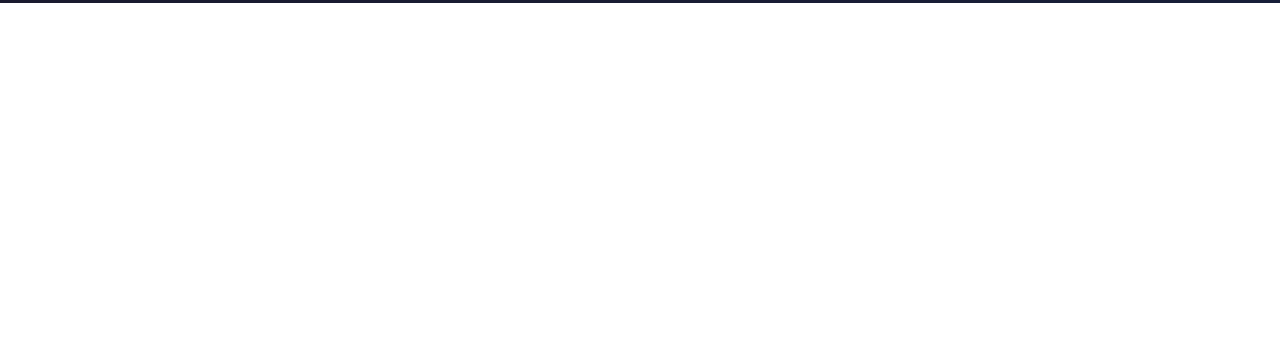
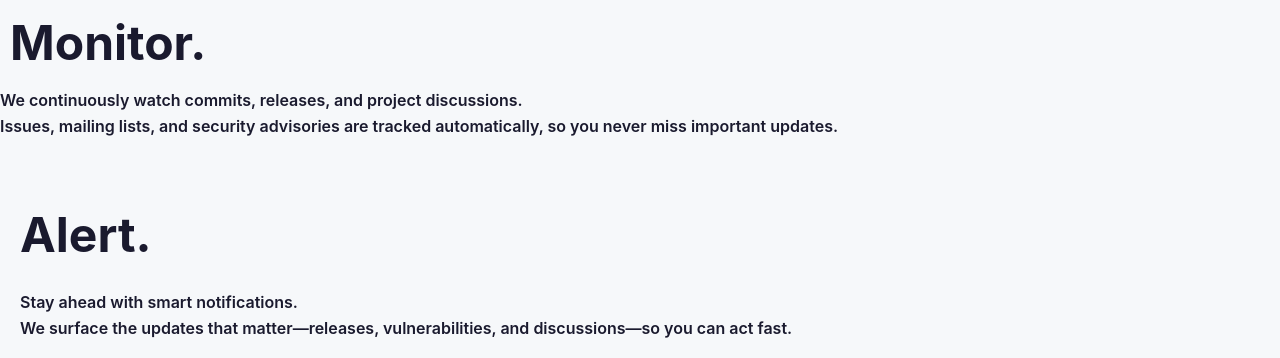
Before and after one commit to KrishVij/OSSTrackerSite, a plain HTML site: page index.html in a window 1280 px wide. Shown: the part 797-1155 px from the top of the page. Before the commit the page ends 800 px from the top, so only its background shows below. Drawn offline with Linux system fonts and the light colour scheme.

Commit message:
Refactor HowItWorks section layout and styling for improved clarity and organization

```diff
--- a/CSS/main.css
+++ b/CSS/main.css
@@ -136,19 +136,13 @@
 	text-align: left;
 }
 
-.HowItWorksSection {
-
-	display: flex;
-	justify-content: space-between;
-}
-
 .HowItWorksBlock {
 
 	display: flex;
-	flex-direction: coloumn;
+	flex-direction: column;
 }
 
-.HowItWorksBlock:last-child {
+.HowItWorksBlock2 {
 
 	text-align: right;
 }
@@ -160,7 +154,7 @@
 	padding: 50px 0 0 20px;
 	font-size: 48px;
 	font-weight: 700;
-	margin-bottom: 16px;
+	margin-bottom: 10px;
 }
 
 .DescriptionOfTrack {
@@ -178,5 +172,34 @@
 	padding: 50px 0 0 20px;
 	font-size: 48px;
 	font-weight: 700;
-	margin-bottom: 16px;
+	padding: 0px 40px 0 10px;
+	margin-bottom: 10px;
+	/* margin-left: auto; */
 }
+
+.DescriptionOfMonitor {
+
+	font-family: 'Inter', system-ui, -apple-system, sans-serif;
+	font-weight: 600;
+	line-height: 1.6;
+	padding: 0px  20px 0px 0px;
+}
+
+.HowItWorksSection-Alert {
+
+	flex-direction: column;
+	font-family: 'Inter', system-ui, -apple-system, sans-serif;
+	padding: 50px 0 0 20px;
+	font-size: 48px;
+	font-weight: 700;
+	margin-bottom: 10px;
+}
+
+.DescriptionOfAlert {
+
+	flex-direction: column;
+	font-family: 'Inter', system-ui, -apple-system, sans-serif;
+	font-weight: 600;
+	line-height: 1.6;
+	padding: 0px  0px 0px 20px;
+}
--- a/index.html
+++ b/index.html
@@ -13,7 +13,6 @@
 	  <h1> OSSiteTrack </h1>
 	  <a href = "#" class = "LoginTab"> Login </a>
 	</header>
-
 	<div class = "MainTagLineContainer">
 	  <div class = "MainTagLine"> Stay In Sync With <br /><span class = "ColouredText"> Open Source.</span></div>
 	  <p class = "ParagraphTextColor"> Track and monitor your favorite open source projects in real-time.</p>
@@ -30,10 +29,14 @@
 	  <p class = "DescriptionOfTrack"> Search for any open-source project.<br />
 		OSSiteTrack automatically aggregates issues, releases, discussions, mailing lists, and project activity in one place.<br /></p>
 		</div>
-		<div class = "HowItWorksBlock">
+		<div class = "HowItWorksBlock2xb">
 	  <div class = "HowItWorksSection-Monitor"> Monitor. </div>
 	  <p class = "DescriptionOfMonitor"> We continuously watch commits, releases, and project discussions.<br />
 		Issues, mailing lists, and security advisories are tracked automatically, so you never miss important updates.<br /></p>
+		</div>
+		<div class = "HowItWorksBlock">
+		  <div class = "HowItWorksSection-Alert"> Alert. </div>
+		  <p class = "DescriptionOfAlert"> Stay ahead with smart notifications.<br />We surface the updates that matter—releases, vulnerabilities, and discussions—so you can act fast.<br /></p>
 		</div>
 	  </div>
 	</section>
```
